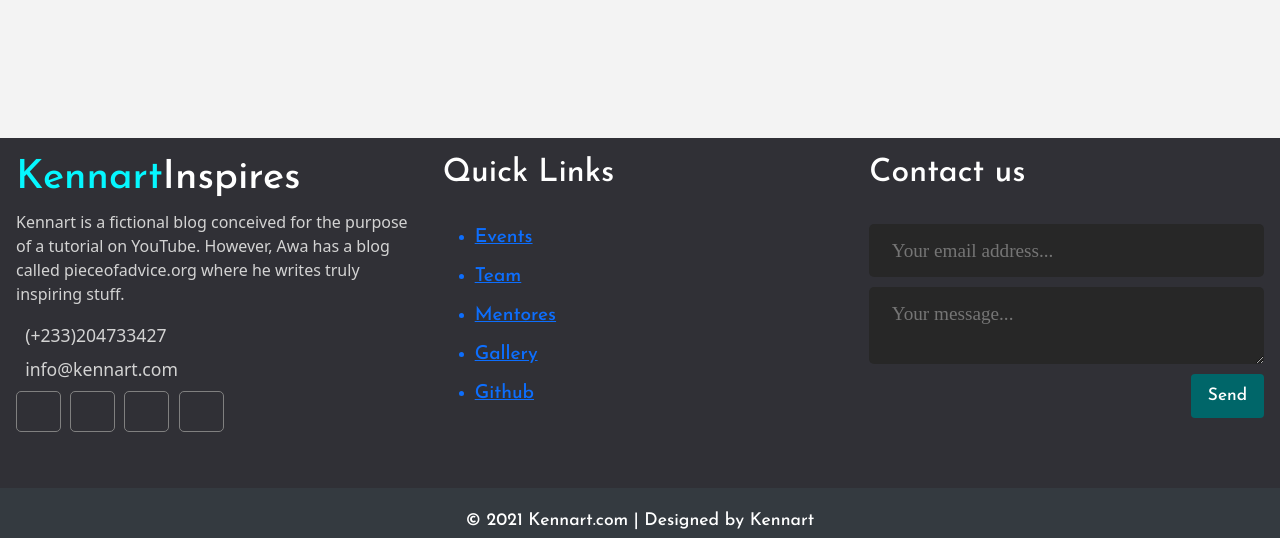
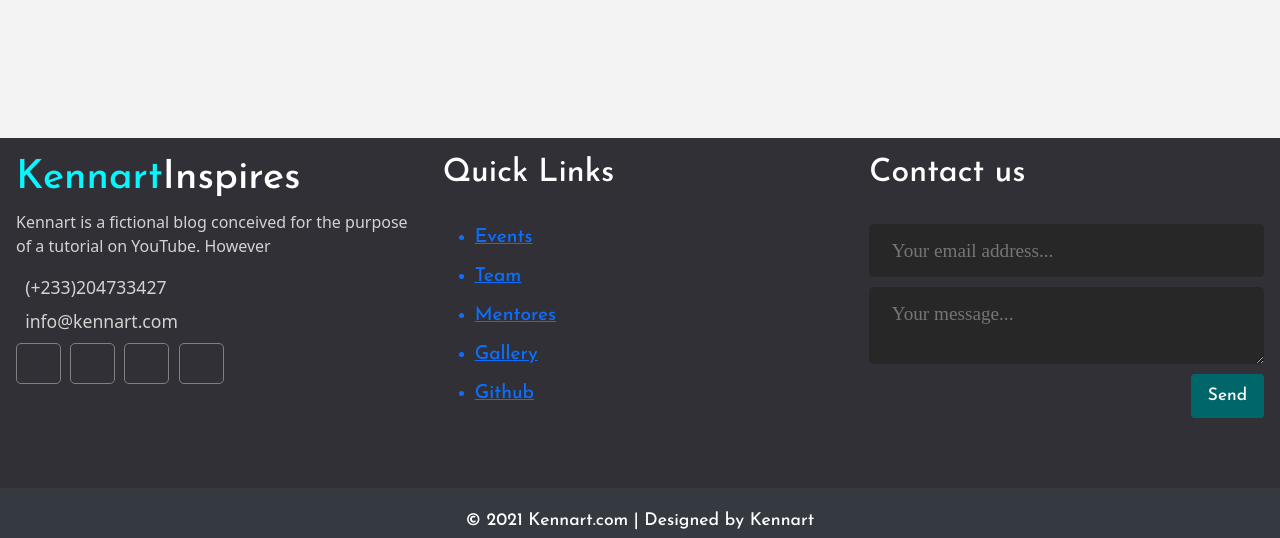
Before and after one commit to kennartf/kennartf, a Flask app: page /about in a window 1280 px wide. Shown: the part 1206-1744 px from the top of the page. Run offline with Flask 2, Linux system fonts and the light colour scheme.

Commit message:
Update base.html

```diff
--- a/web_app/templates/base.html
+++ b/web_app/templates/base.html
@@ -104,8 +104,7 @@
 
                <p>
                   Kennart is a fictional blog conceived for the purpose of a tutorial
-                  on YouTube. However, Awa has a blog called pieceofadvice.org where
-                  he writes truly inspiring stuff.
+                  on YouTube. However
                </p>
 
                <div class="contact">
```
